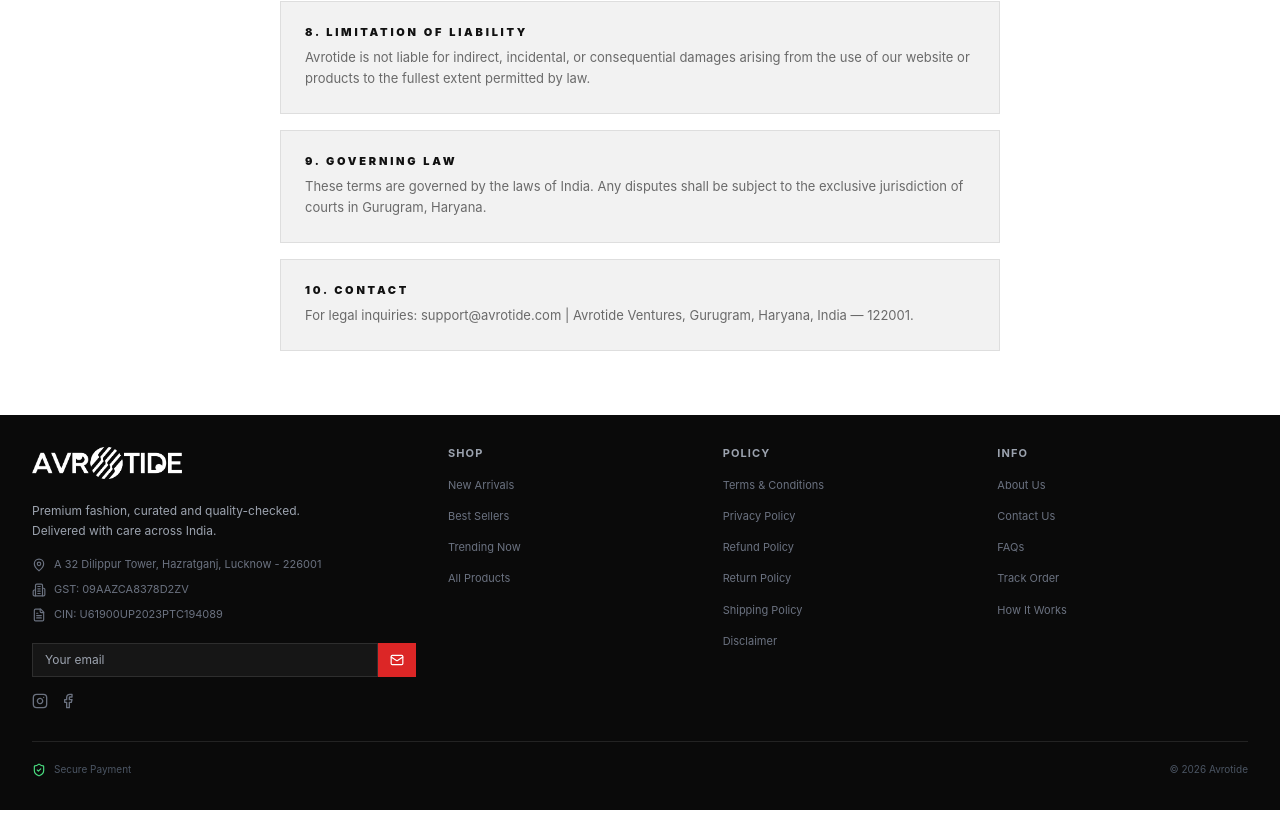
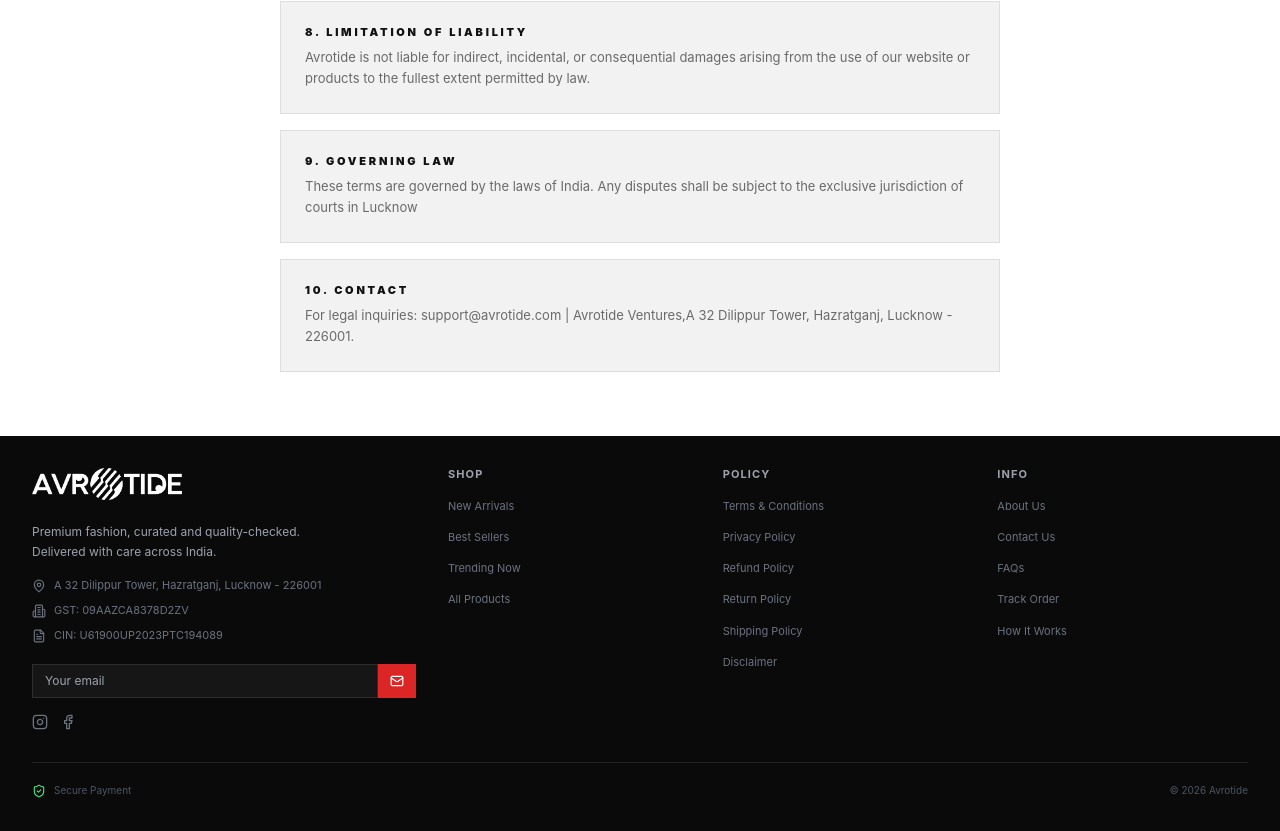
Before and after one commit to devendr2025a/ecommerce-platform, a React (Vite) app in the folder frontend/: page /terms in a window 1280 px wide. Shown: the part 1409-2240 px from the top of the page. Before the commit the page ends 2219 px from the top, so only its background shows below. Built offline with nearby package versions, Linux system fonts and the light colour scheme; no server answers.

Commit message:
Update TermsAndConditions.jsx
A 32 Dilippur Tower, Hazratganj, Lucknow - 226001

```diff
--- a/frontend/src/pages/TermsAndConditions.jsx
+++ b/frontend/src/pages/TermsAndConditions.jsx
@@ -9,8 +9,8 @@
   { id: 6, title: 'User Responsibilities', content: 'You agree not to misuse the website, submit false information, engage in fraudulent activities, or attempt to access systems without authorization.' },
   { id: 7, title: 'Intellectual Property', content: 'All content on this website — including images, text, logos, and design — is owned by Avrotide and may not be reproduced without written permission.' },
   { id: 8, title: 'Limitation of Liability', content: 'Avrotide is not liable for indirect, incidental, or consequential damages arising from the use of our website or products to the fullest extent permitted by law.' },
-  { id: 9, title: 'Governing Law', content: 'These terms are governed by the laws of India. Any disputes shall be subject to the exclusive jurisdiction of courts in Gurugram, Haryana.' },
-  { id: 10, title: 'Contact', content: 'For legal inquiries: support@avrotide.com | Avrotide Ventures, Gurugram, Haryana, India — 122001.' },
+  { id: 9, title: 'Governing Law', content: 'These terms are governed by the laws of India. Any disputes shall be subject to the exclusive jurisdiction of courts in Lucknow' },
+  { id: 10, title: 'Contact', content: 'For legal inquiries: support@avrotide.com | Avrotide Ventures,A 32 Dilippur Tower, Hazratganj, Lucknow - 226001.' },
 ];
 
 export default function TermsAndConditions() {
```
